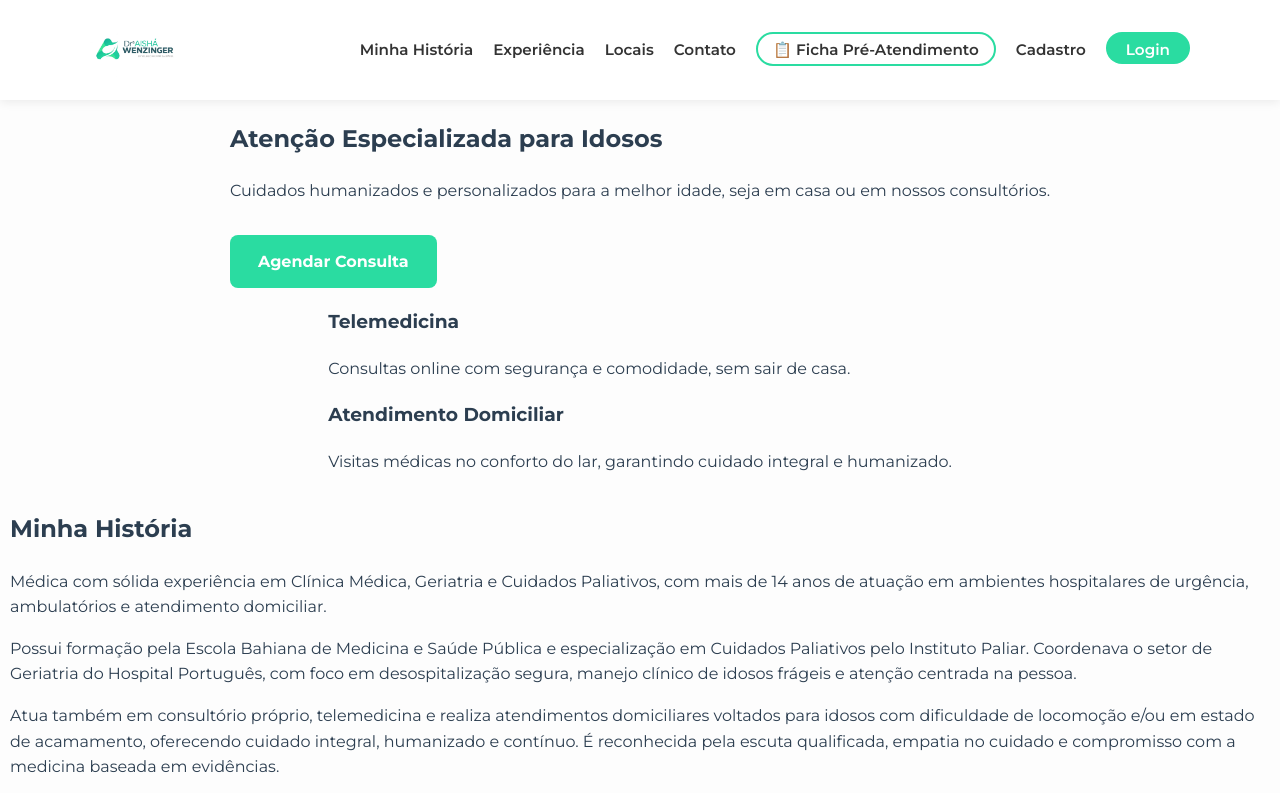
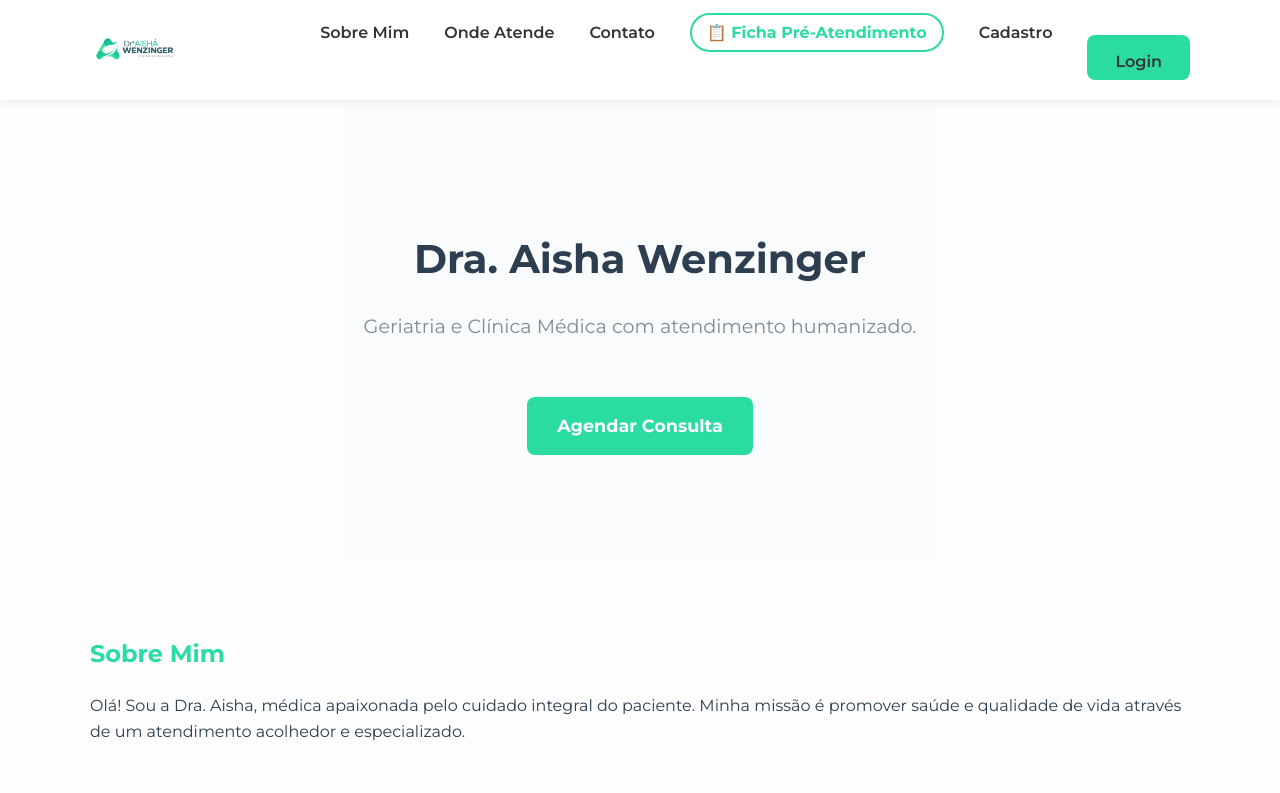
Before and after one commit to Jeovanbsp/meu-projeto-para-hospedar, a plain HTML site: page index.html in a window 1280 px wide. Shown: the top 793 px of the page. Drawn offline with Linux system fonts and the light colour scheme.

Commit message:
back inicial

```diff
--- a/index.html
+++ b/index.html
@@ -3,66 +3,37 @@
 <head>
     <meta charset="UTF-8">
     <meta name="viewport" content="width=device-width, initial-scale=1.0">
-    <title>Dra. Aisha Wenzinger – Geriatria em Casa e em Consultório</title>
+    <title>Dra. Aisha Wenzinger - Geriatria e Clínica Médica</title>
 
     <link rel="icon" type="image/x-icon" href="img/icone-dr-aisha.ico">
 
-    <link href="https://fonts.googleapis.com/css2?family=Montserrat:wght@300;400;500;600;700&display=swap" rel="stylesheet">
+    <link href="https://fonts.googleapis.com/css2?family=Montserrat:wght@400;500;600;700&display=swap" rel="stylesheet">
 
     <link rel="stylesheet" href="css/style.css">
 
     <style>
-        /* --- ESTILOS DA NAV ORGANIZADA (ÚNICA MUDANÇA) --- */
-        .main-nav ul {
-            display: flex;
-            align-items: center;
-            gap: 20px;
-            list-style: none;
-            margin: 0;
-            padding: 0;
+        /* Ajustes rápidos para a Home se necessário */
+        .hero-section {
+            padding: 100px 20px;
+            text-align: center;
+            background-color: #f9fbfd;
         }
-
-        .main-nav a {
-            text-decoration: none;
-            font-family: 'Montserrat', sans-serif;
-            font-size: 0.95rem;
-            transition: all 0.3s ease;
+        .hero-title {
+            font-size: 2.5rem;
+            color: #2c3e50;
+            margin-bottom: 20px;
         }
-
-        /* Links Normais */
-        .nav-link { color: #555; font-weight: 500; position: relative; }
-        .nav-link:hover { color: #2ADCA1; }
-
-        /* Botão Ficha (Outline) */
-        .btn-ficha {
-            color: #2ADCA1;
-            font-weight: 600;
-            border: 2px solid #2ADCA1;
-            padding: 6px 15px;
-            border-radius: 50px;
-            font-size: 0.85rem;
+        .hero-subtitle {
+            font-size: 1.2rem;
+            color: #7f8c8d;
+            margin-bottom: 40px;
         }
-        .btn-ficha:hover {
-            background-color: #2ADCA1;
-            color: #fff;
+        section {
+            padding: 60px 20px;
+            max-width: 1100px;
+            margin: 0 auto;
         }
-
-        /* Botão Login (Sólido) */
-        .btn-login-nav {
-            background-color: #2ADCA1;
-            color: #fff !important;
-            font-weight: 600;
-            padding: 8px 20px;
-            border-radius: 50px;
-            font-size: 0.9rem;
-        }
-        .btn-login-nav:hover { background-color: #24b685; }
-
-        /* Ajuste Mobile */
-        @media (max-width: 900px) {
-            .main-nav ul { flex-direction: column; gap: 15px; padding: 20px; }
-            .btn-ficha, .btn-login-nav { width: 100%; text-align: center; display: block; }
-        }
+        h2 { color: #2ADCA1; margin-bottom: 20px; }
     </style>
 </head>
 <body>
@@ -75,18 +46,17 @@
 
             <nav class="main-nav" id="mobile-menu">
                 <ul>
-                    <li><a href="#sobre-mim-section" class="nav-link">Minha História</a></li>
-                    <li><a href="#experiencia-section" class="nav-link">Experiência</a></li>
-                    <li><a href="#locais" class="nav-link">Locais</a></li>
-                    <li><a href="#contato" class="nav-link">Contato</a></li>
+                    <li><a href="#sobre-mim">Sobre Mim</a></li>
+                    <li><a href="#locais">Onde Atende</a></li>
+                    <li><a href="#contato">Contato</a></li>
 
                     <li>
-                        <a href="https://forms.gle/ZcDhK1CPUVdn78hF7" target="_blank" class="btn-ficha">
+                        <a href="https://forms.gle/ZcDhK1CPUVdn78hF7" target="_blank" style="color: #2ADCA1; font-weight: 700; border: 2px solid #2ADCA1; padding: 8px 15px; border-radius: 20px; transition: 0.3s;">
                             📋 Ficha Pré-Atendimento
                         </a>
                     </li>
-                    <li><a href="cadastro.html" class="nav-link">Cadastro</a></li>
-                    <li><a href="login.html" class="btn-login-nav">Login</a></li>
+                    <li><a href="cadastro.html">Cadastro</a></li>
+                    <li><a href="login.html" class="btn-agendar">Login</a></li>
                 </ul>
             </nav>
 
@@ -99,93 +69,43 @@
     </header>
 
     <main>
+        <div class="hero-section">
+            <h1 class="hero-title">Dra. Aisha Wenzinger</h1>
+            <p class="hero-subtitle">Geriatria e Clínica Médica com atendimento humanizado.</p>
+            <a href="https://wa.me/5571981233912" target="_blank" class="btn-agendar" style="font-size: 1.1rem; padding: 15px 30px;">
+                Agendar Consulta
+            </a>
+        </div>
 
-        <section class="hero-section">
-            <div class="hero-content">
-                <h1>Atenção Especializada para Idosos</h1>
-                <p>Cuidados humanizados e personalizados para a melhor idade, seja em casa ou em nossos consultórios.</p>
-                <a href="https://wa.me/5571981233912" target="_blank" class="btn-agendar">Agendar Consulta</a>
-            </div>
-        </section>
+        <section id="sobre-mim">
+            <h2>Sobre Mim</h2>
+            <p>Olá! Sou a Dra. Aisha, médica apaixonada pelo cuidado integral do paciente. Minha missão é promover saúde e qualidade de vida através de um atendimento acolhedor e especializado.</p>
+            </section>
 
-        <section class="services-section">
-            <div class="service-card">
-                <img src="img/icone-telemedicina.png" alt="Telemedicina" class="service-icon" onerror="this.style.display='none'">
-                <h3>Telemedicina</h3>
-                <p>Consultas online com segurança e comodidade, sem sair de casa.</p>
-            </div>
-            <div class="service-card">
-                <img src="img/icone-domiciliar.png" alt="Atendimento Domiciliar" class="service-icon" onerror="this.style.display='none'">
-                <h3>Atendimento Domiciliar</h3>
-                <p>Visitas médicas no conforto do lar, garantindo cuidado integral e humanizado.</p>
-            </div>
-        </section>
-
-        <section id="sobre-mim-section" class="about-section">
-            <div class="about-container">
-                <div class="about-text">
-                    <h2>Minha História</h2>
-                    <p>Médica com sólida experiência em Clínica Médica, Geriatria e Cuidados Paliativos, com mais de 14 anos de atuação em ambientes hospitalares de urgência, ambulatórios e atendimento domiciliar.</p>
-                    <p>Possui formação pela Escola Bahiana de Medicina e Saúde Pública e especialização em Cuidados Paliativos pelo Instituto Paliar. Coordenava o setor de Geriatria do Hospital Português, com foco em desospitalização segura, manejo clínico de idosos frágeis e atenção centrada na pessoa.</p>
-                    <p>Atua também em consultório próprio, telemedicina e realiza atendimentos domiciliares voltados para idosos com dificuldade de locomoção e/ou em estado de acamamento, oferecendo cuidado integral, humanizado e contínuo. É reconhecida pela escuta qualificada, empatia no cuidado e compromisso com a medicina baseada em evidências.</p>
+        <section id="locais">
+            <h2>Locais de Atendimento</h2>
+            <div style="display: flex; gap: 20px; flex-wrap: wrap;">
+                <div style="background: #fff; padding: 20px; border: 1px solid #eee; border-radius: 8px; flex: 1; min-width: 250px;">
+                    <h3 style="color:#333;">Clínica Salvador</h3>
+                    <p>Av. Tancredo Neves, 1234</p>
                 </div>
-                <div class="about-image">
-                    <img src="img/foto-aisha.jpg" alt="Dra. Aisha Wenzinger" onerror="this.src='https://via.placeholder.com/400x500?text=Foto+Dra.+Aisha'">
+                <div style="background: #fff; padding: 20px; border: 1px solid #eee; border-radius: 8px; flex: 1; min-width: 250px;">
+                    <h3 style="color:#333;">Atendimento Domiciliar</h3>
+                    <p>Agende sua visita no conforto do lar.</p>
                 </div>
             </div>
         </section>
-
-        <section id="experiencia-section" class="experience-section">
-            <div class="experience-container">
-                <h2>Experiência Profissional</h2>
-                <ul class="experience-list">
-                    <li><strong>Médica Clínica</strong> – Unidade Intermediária 2, Hospital Geral do Estado (HGE 2) – Desde 2023</li>
-                    <li><strong>Coordenadora da Geriatria</strong> – Hospital Português – Desde Novembro de 2021</li>
-                    <li><strong>Médica da Equipe de Desospitalização</strong> – Hospital Português – Desde 2022</li>
-                    <li><strong>Consultório de Geriatria</strong> – Clínica Newlife – Desde 2017</li>
-                    <li><strong>Atendimentos Domiciliares em Geriatria</strong> – Desde 2017</li>
-                    <li><strong>Médica Emergencista</strong> – Hospital Português – 2014 a 2024</li>
-                    <li><strong>Médica Emergencista</strong> – Hospital Geral do Estado (HGE) – 2013 a 2023</li>
-                </ul>
-                <p class="experience-summary"><strong>Experiência acumulada:</strong> 14 anos em Serviços de Urgência e Emergência.</p>
-            </div>
-        </section>
-
-        <section id="locais" class="locations-section">
-            <h2>Onde nos encontrar</h2>
-            <p class="locations-intro">Confira nossas unidades e escolha a mais próxima de você:</p>
-
-            <div class="locations-grid">
-                <div class="location-card">
-                    <h3>Unidade 1 - Estrada do Coco</h3>
-                    <p><strong>Localizado em:</strong> Shopping Estrada do Coco</p>
-                    <p><strong>Endereço:</strong> Av. Santos Dumont, Est do Coco, 6216 - loja 102 - Pitangueiras, Lauro de Freitas - BA, 42701-260</p>
-                    <a href="https://maps.google.com/?q=Shopping+Estrada+do+Coco" target="_blank" class="btn-location">Ver no Google Maps</a>
-                </div>
-                </div>
-        </section>
-
     </main>
 
-    <footer id="contato">
-        <div class="footer-content">
-            <h3>Dra. Aisha Wenzinger</h3>
-            <p>Geriatria e Clínica Médica</p>
-
-            <div class="social-icons">
-                <a href="https://www.instagram.com/aisha_wenzinger" target="_blank"><img src="img/instagram.png" alt="Instagram"></a>
-                <a href="https://www.facebook.com/Aisha_wenzinger" target="_blank"><img src="img/facebook.png" alt="Facebook"></a>
-                <a href="https://wa.me/5571981233912" target="_blank"><img src="img/whatsapp.png" alt="WhatsApp"></a>
-            </div>
-
-            <div class="contact-info">
-                <p>Email: contato@draaisha.com.br</p>
-                <p class="crm-info">CRM/BA: 20473 | RQE: 19692</p>
-            </div>
+    <footer id="contato" style="background: #2c3e50; color: white; padding: 40px 20px; text-align: center;">
+        <h3 style="color: #2ADCA1;">Contato</h3>
+        <p>Email: contato@draaisha.com.br</p>
+        <div class="social-icons" style="margin: 20px 0;">
+            <a href="https://instagram.com" target="_blank" style="color: white; margin: 0 10px;">Instagram</a>
+            <a href="https://facebook.com" target="_blank" style="color: white; margin: 0 10px;">Facebook</a>
         </div>
-        <div class="footer-bottom">
-            <p>Dra Aisha Wenzinger © 2024. All Rights Reserved</p>
-        </div>
+        <p class="crm-info" style="font-size: 0.8rem; opacity: 0.7;">Dra. Aishá Wenzinger | CRM/BA: 20473 | RQE: 19692</p>
+        <p class="copyright" style="font-size: 0.8rem; opacity: 0.7; margin-top: 10px;">© 2024 Todos os direitos reservados.</p>
     </footer>
 
     <script>
@@ -194,8 +114,6 @@
 
         hamburgerButton.addEventListener('click', () => {
             hamburgerButton.classList.toggle('is-active');
-            const isExpanded = hamburgerButton.getAttribute('aria-expanded') === 'true';
-            hamburgerButton.setAttribute('aria-expanded', !isExpanded);
             mobileMenu.classList.toggle('is-active');
         });
     </script>
```
